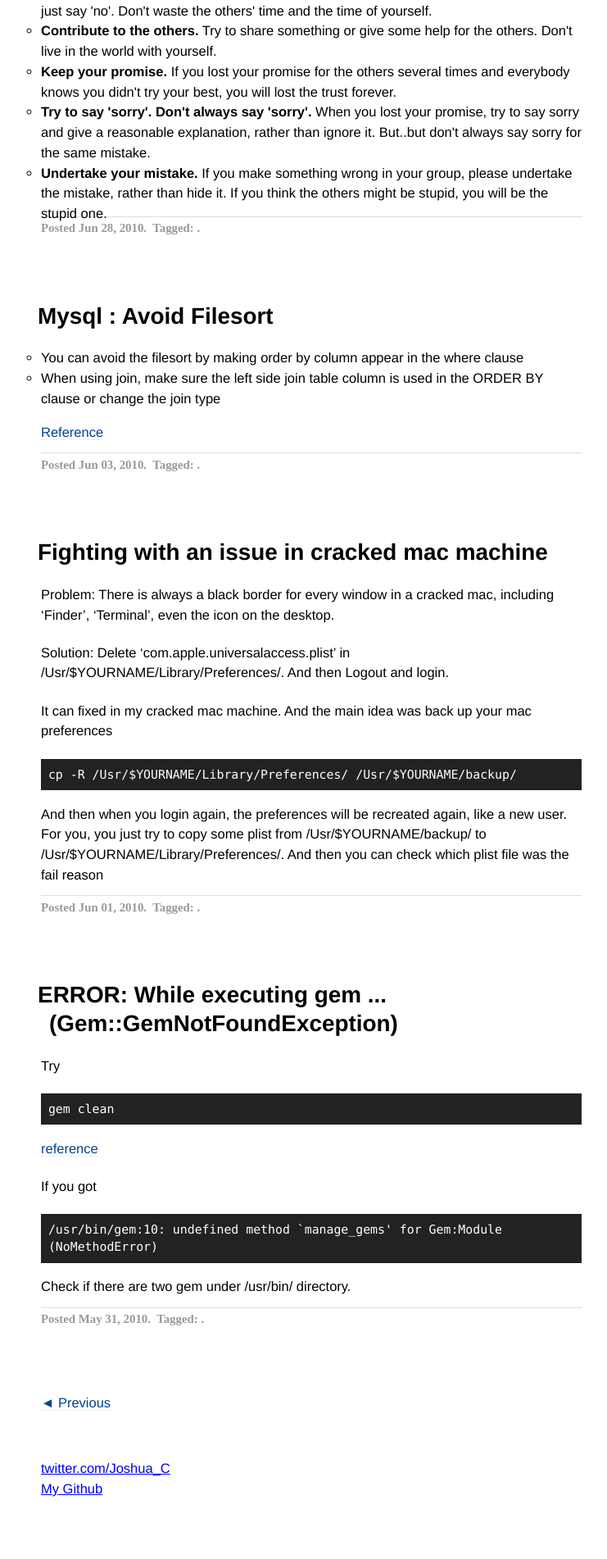
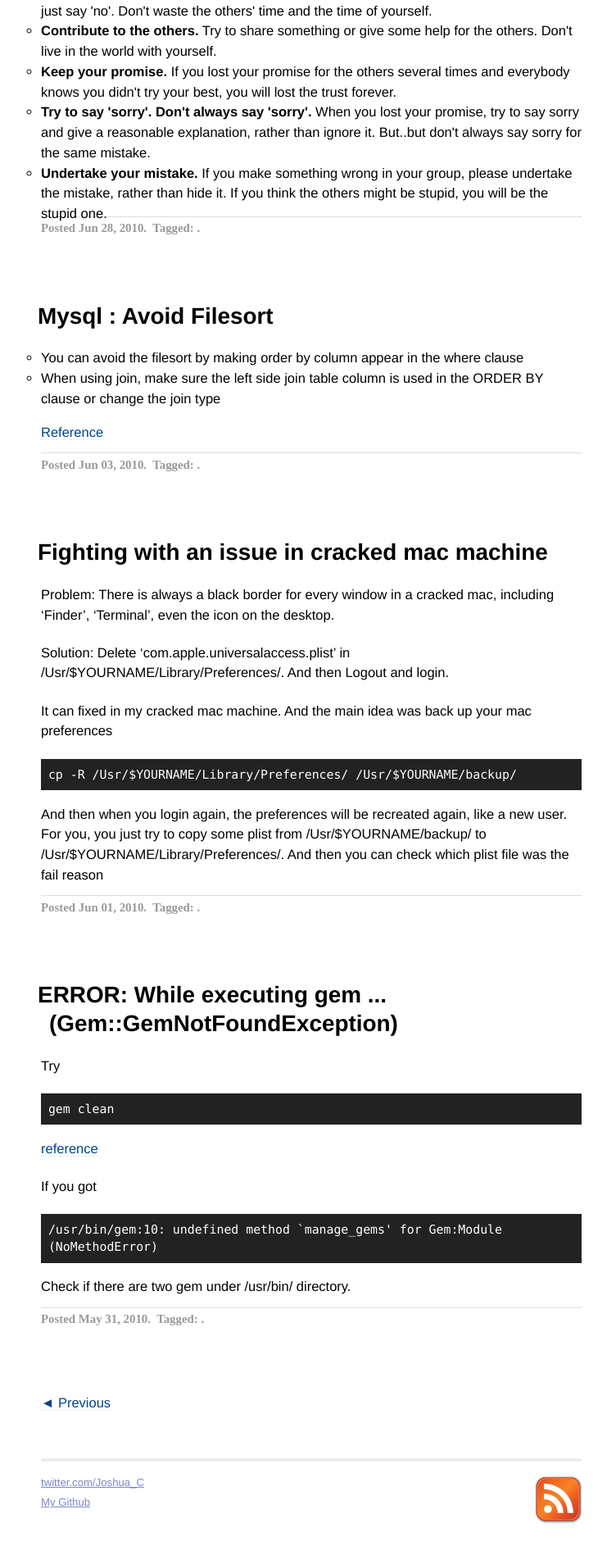
Before and after one commit to JoshuaChi/joshuachi.github.com, a Jekyll site: the page built from index.html, in a window 1280 px wide. Shown: the part 3938-5840 px from the top of the page at 82% size, without its empty margins (260-1001 px from the left). Built offline with Jekyll 4.4.1, drawn with Linux system fonts in a browser that asks for light colours; Markdown is read by kramdown in place of the engine named in the settings; the list of posts is cut into pages by our own code; before the commit the page ends 5800 px from its top, so only the background shows below that.

```diff
--- a/_layouts/default.html
+++ b/_layouts/default.html
@@ -40,6 +40,11 @@
 				<a href="https://github.com/joshuachi">My Github</a><br />
       </p>
     </div>
+    <div class="rss">
+      <a href="http://feeds.feedburner.com/FreeToFeel">
+        <img src="/images/rss.png" alt="Subscribe to RSS Feed" />
+      </a>
+    </div>
   </div>
 </div>
 
--- a/css/screen.css
+++ b/css/screen.css
@@ -192,6 +192,33 @@ code {
   margin-bottom: 1.3em;
 }
 
+.footer {
+   font-size: 80%;
+   color: #666;
+   border-top: 4px solid #eee;
+   margin-top: 2em;
+   overflow: hidden;
+ }
+
+.footer .contact {
+	float: left;
+	margin-right: 3em;
+}
+
+.footer .contact a {
+	color: #8085C1;
+}
+
+.site .footer .rss {
+	margin-top: 1.1em;
+	margin-right: -.2em;
+	float: right;
+}
+
+.footer .rss img {
+	border: 0;
+}
+
 code, pre{
 	white-space: pre-wrap;       /* css-3 */
 	white-space: -pre-wrap;      /* Opera 4-6 */
```
